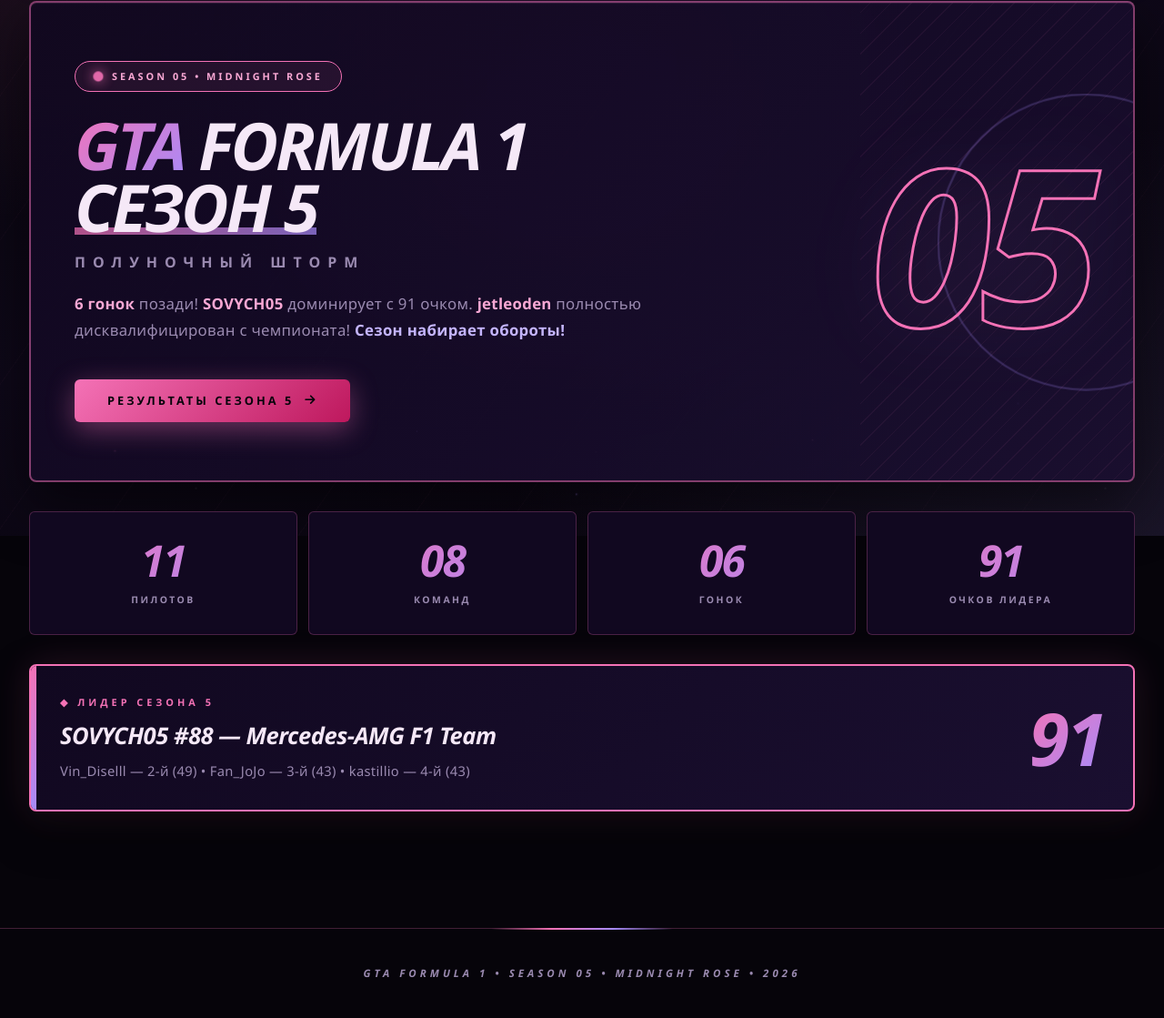
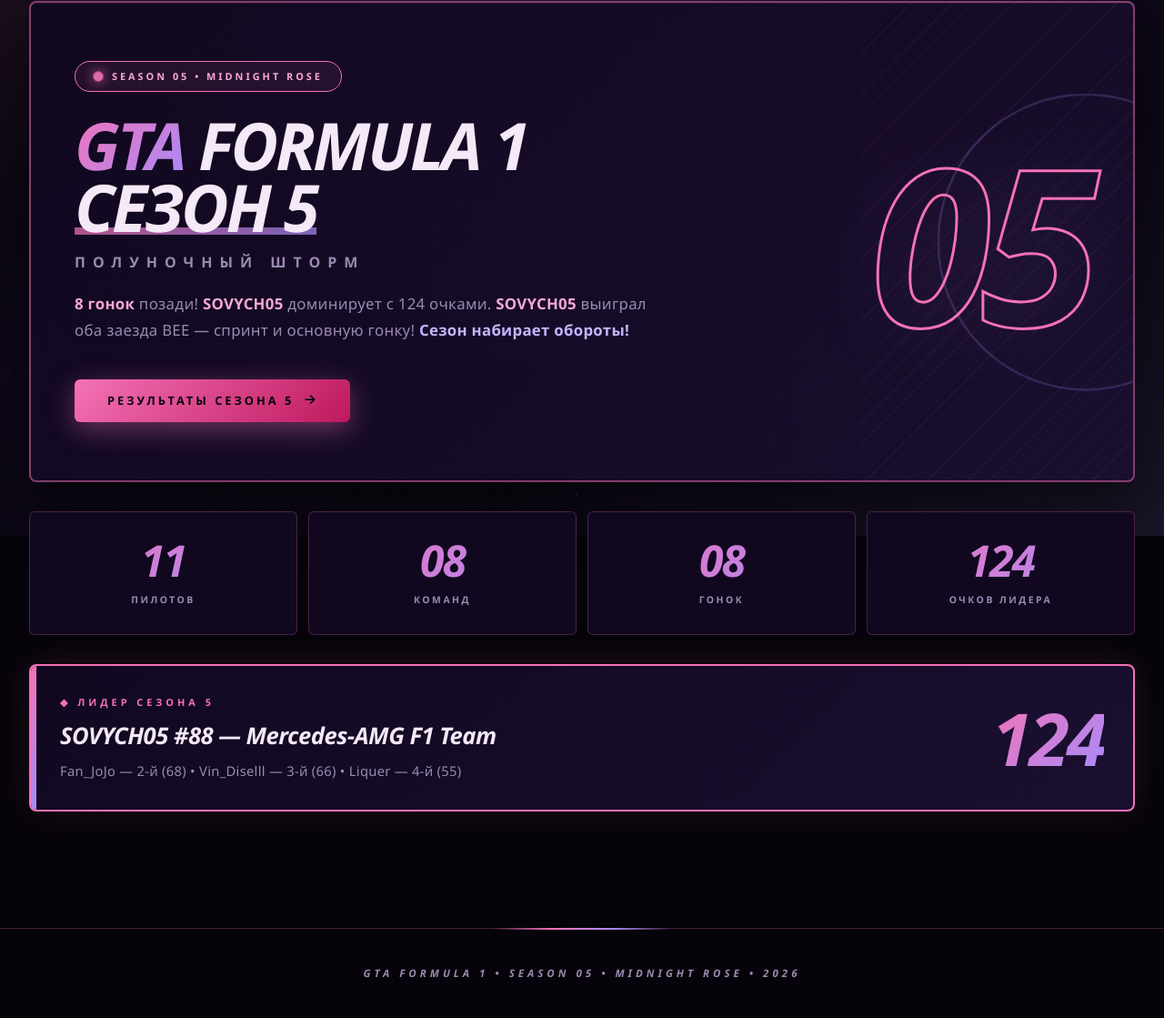
Before and after one commit to kastiowt-tech/gta-f1-championship, a plain HTML site: page index.html in a window 1280 px wide. Shown: the part 211-1330 px from the top of the page at 91% size. Drawn offline with Linux system fonts and the light colour scheme.

Commit message:
Update index.html

```diff
--- a/index.html
+++ b/index.html
@@ -17,10 +17,10 @@
             --panel: #110820;
             --panel-2: #1a0f30;
             --panel-3: #24153f;
-            --sunset: #f472b6;               /* розовый */
+            --sunset: #f472b6;
             --sunset-hi: #f9a8d4;
             --sunset-deep: #be185d;
-            --rose: #a78bfa;                 /* лаванда */
+            --rose: #a78bfa;
             --rose-hi: #c4b5fd;
             --cream: #f5e8f7;
             --text: #ebe0f5;
@@ -1479,7 +1479,7 @@
     <section id="home" class="page active">
         <div class="new-season-banner">
             <i class="fas fa-bolt"></i>
-            <span>СЕЗОН 5 ПРОДОЛЖАЕТСЯ — РОЗОВЫЙ ШТОРМ</span>
+            <span>СЕЗОН 5 ПРОДОЛЖАЕТСЯ — BEE ДАБЛ-ХЕДЕР</span>
             <i class="fas fa-bolt"></i>
         </div>
 
@@ -1495,8 +1495,8 @@
                     <small>Полуночный шторм</small>
                 </h1>
                 <p class="hero-sub">
-                    <strong>6 гонок</strong> позади! <strong>SOVYCH05</strong> доминирует с 91 очком.
-                    <strong>jetleoden</strong> полностью дисквалифицирован с чемпионата!
+                    <strong>8 гонок</strong> позади! <strong>SOVYCH05</strong> доминирует с 124 очками.
+                    <strong>SOVYCH05</strong> выиграл оба заезда BEE — спринт и основную гонку!
                     <strong class="rose">Сезон набирает обороты!</strong>
                 </p>
                 <a href="#results" class="cta-btn" data-page="results">
@@ -1516,11 +1516,11 @@
                 <div class="stat-label">Команд</div>
             </div>
             <div class="stat-item">
-                <div class="stat-number">06</div>
+                <div class="stat-number">08</div>
                 <div class="stat-label">Гонок</div>
             </div>
             <div class="stat-item">
-                <div class="stat-number">91</div>
+                <div class="stat-number">124</div>
                 <div class="stat-label">Очков лидера</div>
             </div>
         </div>
@@ -1529,9 +1529,9 @@
             <div>
                 <div class="label">◆ ЛИДЕР СЕЗОНА 5</div>
                 <h3>SOVYCH05 #88 — Mercedes-AMG F1 Team</h3>
-                <p>Vin_Diselll — 2-й (49) • Fan_JoJo — 3-й (43) • kastillio — 4-й (43)</p>
+                <p>Fan_JoJo — 2-й (68) • Vin_Diselll — 3-й (66) • Liquer — 4-й (55)</p>
             </div>
-            <div class="big-number">91</div>
+            <div class="big-number">124</div>
         </div>
     </section>
 
@@ -1813,31 +1813,55 @@
                     { position: 'DSQ', name: 'tom_kruiser', team: 'Alpine', points: 0, status: 'dsq', reason: 'Неправильный старт', teamKey: 'alpine', num: '12', qualy: 'P2>DSQ' },
                     { position: 'DNF', name: 'vitall_duo', team: 'Scuderia Ferrari', points: 0, status: 'dnf', reason: 'Авария', teamKey: 'ferrari', num: '27', qualy: 'P6>DNF' }
                 ]
+            },
+            'bee-sprint': {
+                title: 'BEE Sprint', date: '22.05.2026',
+                results: [
+                    { position: 1, name: 'SOVYCH05', team: 'Mercedes-AMG', points: 8, status: 'finished', teamKey: 'mercedes', num: '88', qualy: 'P2>P1' },
+                    { position: 2, name: 'Fan_JoJo', team: 'Mercedes-AMG', points: 7, status: 'finished', teamKey: 'mercedes', num: '35', qualy: 'P3>P2' },
+                    { position: 3, name: 'Liquer', team: 'Scuderia Ferrari', points: 6, status: 'finished', teamKey: 'ferrari', num: '77', qualy: 'P1>P3' },
+                    { position: 4, name: 'Vin_Diselll', team: 'Red Bull Racing', points: 5, status: 'finished', teamKey: 'redbull', num: '33', qualy: 'P6>P4' },
+                    { position: 5, name: 'Wallableb', team: 'Cadillac', points: 4, status: 'finished', teamKey: 'cadillac', num: '3', qualy: 'P4>P5' },
+                    { position: 6, name: 'tom_kruiser', team: 'Alpine', points: 3, status: 'finished', teamKey: 'alpine', num: '12', qualy: 'P5>P6' },
+                    { position: 7, name: 'vitall_duo', team: 'Scuderia Ferrari', points: 2, status: 'finished', teamKey: 'ferrari', num: '27', qualy: 'P7=P7' }
+                ]
+            },
+            'bee-gp': {
+                title: 'BEE GP', date: '29.05.2026',
+                results: [
+                    { position: 1, name: 'SOVYCH05', team: 'Mercedes-AMG', points: 25, status: 'finished', teamKey: 'mercedes', num: '88', qualy: 'P2>P1' },
+                    { position: 2, name: 'Fan_JoJo', team: 'Mercedes-AMG', points: 18, status: 'finished', teamKey: 'mercedes', num: '35', qualy: 'P3>P2' },
+                    { position: 3, name: 'Liquer', team: 'Scuderia Ferrari', points: 15, status: 'finished', teamKey: 'ferrari', num: '77', qualy: 'P1>P3' },
+                    { position: 4, name: 'Vin_Diselll', team: 'Red Bull Racing', points: 12, status: 'finished', teamKey: 'redbull', num: '33', qualy: 'P4=P4' },
+                    { position: 5, name: 'overshadower', team: 'Haas', points: 10, status: 'finished', teamKey: 'haas', num: '14', qualy: 'P7>P5' },
+                    { position: 6, name: 'vitall_duo', team: 'Scuderia Ferrari', points: 8, status: 'finished', teamKey: 'ferrari', num: '27', qualy: 'P6=P6' },
+                    { position: 'DNF', name: 'tom_kruiser', team: 'Alpine', points: 0, status: 'dnf', reason: 'Авария', teamKey: 'alpine', num: '12', qualy: 'P5>DNF' }
+                ]
             }
         };
 
         const driverStandings = [
-            { name: 'SOVYCH05', team: 'Mercedes-AMG F1 Team', points: 91, number: '88', teamKey: 'mercedes' },
-            { name: 'Vin_Diselll', team: 'Red Bull Racing F1 Team', points: 49, number: '33', teamKey: 'redbull' },
-            { name: 'Fan_JoJo', team: 'Mercedes-AMG F1 Team', points: 43, number: '35', teamKey: 'mercedes' },
+            { name: 'SOVYCH05', team: 'Mercedes-AMG F1 Team', points: 124, number: '88', teamKey: 'mercedes' },
+            { name: 'Fan_JoJo', team: 'Mercedes-AMG F1 Team', points: 68, number: '35', teamKey: 'mercedes' },
+            { name: 'Vin_Diselll', team: 'Red Bull Racing F1 Team', points: 66, number: '33', teamKey: 'redbull' },
+            { name: 'Liquer', team: 'Scuderia Ferrari F1 Team', points: 55, number: '77', teamKey: 'ferrari' },
+            { name: 'vitall_duo', team: 'Scuderia Ferrari F1 Team', points: 44, number: '27', teamKey: 'ferrari' },
             { name: 'kastillio', team: 'Mercedes-AMG F1 Team', points: 43, number: '1', teamKey: 'mercedes', title: 'РЕЗЕРВ' },
-            { name: 'tom_kruiser', team: 'Red Bull Racing F1 Team', points: 39, number: '12', teamKey: 'redbull' },
-            { name: 'vitall_duo', team: 'Scuderia Ferrari F1 Team', points: 36, number: '27', teamKey: 'ferrari' },
-            { name: 'Liquer', team: 'Scuderia Ferrari F1 Team', points: 34, number: '77', teamKey: 'ferrari' },
+            { name: 'tom_kruiser', team: 'Alpine F1 Team', points: 42, number: '12', teamKey: 'alpine' },
+            { name: 'overshadower', team: 'Haas F1 Team', points: 32, number: '14', teamKey: 'haas' },
+            { name: 'Wallableb', team: 'Cadillac F1 Team', points: 26, number: '3', teamKey: 'cadillac' },
             { name: 'yoki4', team: 'McLaren F1 Team', points: 25, number: '7', teamKey: 'mclaren' },
-            { name: 'Wallableb', team: 'Cadillac F1 Team', points: 22, number: '3', teamKey: 'cadillac' },
-            { name: 'overshadower', team: 'Haas F1 Team', points: 20, number: '14', teamKey: 'haas' },
             { name: 'VLADIVOSTOK', team: 'Williams F1 Team', points: 14, number: '23', teamKey: 'williams' }
         ];
 
         const teamStandings = [
-            { name: 'Mercedes-AMG F1 Team', points: 177, key: 'mercedes' },
-            { name: 'Scuderia Ferrari F1 Team', points: 75, key: 'ferrari' },
-            { name: 'Haas F1 Team', points: 53, key: 'haas' },
-            { name: 'Red Bull Racing F1 Team', points: 49, key: 'redbull' },
-            { name: 'Alpine F1 Team', points: 47, key: 'alpine' },
+            { name: 'Mercedes-AMG F1 Team', points: 235, key: 'mercedes' },
+            { name: 'Scuderia Ferrari F1 Team', points: 106, key: 'ferrari' },
+            { name: 'Red Bull Racing F1 Team', points: 66, key: 'redbull' },
+            { name: 'Haas F1 Team', points: 65, key: 'haas' },
+            { name: 'Alpine F1 Team', points: 50, key: 'alpine' },
+            { name: 'Cadillac F1 Team', points: 26, key: 'cadillac' },
             { name: 'McLaren F1 Team', points: 25, key: 'mclaren' },
-            { name: 'Cadillac F1 Team', points: 22, key: 'cadillac' },
             { name: 'Williams F1 Team', points: 14, key: 'williams' }
         ];
 
@@ -1847,23 +1871,25 @@
             { race: 'ITALIAN GP', winner: 'SOVYCH05', team: 'Mercedes-AMG', colorKey: 'mercedes' },
             { race: 'AUSTRIAN GP', winner: 'Fan_JoJo', team: 'Mercedes-AMG', colorKey: 'mercedes' },
             { race: 'Belgium Sprint', winner: 'SOVYCH05', team: 'Mercedes-AMG', colorKey: 'mercedes' },
-            { race: 'BELGIUM GP', winner: 'SOVYCH05', team: 'Mercedes-AMG', colorKey: 'mercedes' }
+            { race: 'BELGIUM GP', winner: 'SOVYCH05', team: 'Mercedes-AMG', colorKey: 'mercedes' },
+            { race: 'BEE Sprint', winner: 'SOVYCH05', team: 'Mercedes-AMG', colorKey: 'mercedes' },
+            { race: 'BEE GP', winner: 'SOVYCH05', team: 'Mercedes-AMG', colorKey: 'mercedes' }
         ];
 
         const records = [
-            { title: 'Лидер сезона', value: 'SOVYCH05 — 91 очко' },
-            { title: 'Наибольшее количество побед', value: 'SOVYCH05 — 5 побед из 6 гонок' },
+            { title: 'Лидер сезона', value: 'SOVYCH05 — 124 очка' },
+            { title: 'Наибольшее количество побед', value: 'SOVYCH05 — 7 побед из 8 гонок' },
+            { title: 'Идеальный BEE-уикенд', value: 'SOVYCH05 — победа в спринте и в основной гонке BEE' },
             { title: 'Полная дисквалификация', value: 'jetleoden — исключён из чемпионата' },
             { title: 'Первая победа Fan_JoJo', value: 'AUSTRIAN GP' },
-            { title: 'Команда-лидер', value: 'Mercedes-AMG F1 Team — 177 очков' },
+            { title: 'Команда-лидер', value: 'Mercedes-AMG F1 Team — 235 очков' },
             { title: 'Наибольший прогресс в гонке', value: 'kastillio — Belgium GP (P10 → P2)' },
-            { title: 'Лучший новичок', value: 'overshadower — 20 очков (Haas)' },
-            { title: 'Смена команды', value: 'tom_kruiser — перешёл в Red Bull Racing' }
+            { title: 'Лучший новичок', value: 'overshadower — 32 очка (Haas)' }
         ];
 
         const antiRecords = [
             { title: 'Полная дисквалификация пилота', value: 'jetleoden — исключён из чемпионата' },
-            { title: 'Худший уикенд Alpine', value: 'BELGIUM GP — tom_kruiser DSQ (неправильный старт)' },
+            { title: 'Худший уикенд Alpine', value: 'BELGIUM GP и BEE GP — tom_kruiser DSQ, затем DNF' },
             { title: 'Двойной DSQ', value: 'BELGIUM GP — jetleoden и tom_kruiser' },
             { title: 'Массовый сход', value: 'AUSTRIAN GP — 3 DNF + 1 DSQ' },
             { title: 'Столкновение лидеров', value: 'Vin_Diselll DSQ за столкновение с Liquer (Austrian GP)' },
@@ -1877,8 +1903,8 @@
             { date: '✓ 01.05', name: 'AUSTRIAN GP', status: 'completed' },
             { date: '✓ 08.05', name: 'Belgium Sprint', status: 'completed' },
             { date: '✓ 15.05', name: 'BELGIUM GP', status: 'completed' },
-            { date: '⏳ 22.05', name: 'BEE Sprint', status: 'upcoming' },
-            { date: '⏳ 29.05', name: 'BEE GP', status: 'upcoming' },
+            { date: '✓ 22.05', name: 'BEE Sprint', status: 'completed' },
+            { date: '✓ 29.05', name: 'BEE GP', status: 'completed' },
             { date: '⏳ 05.06', name: 'Sochi Autodrom GP', status: 'upcoming' },
             { date: '⏳ 12.06', name: 'Maze Bank GP', status: 'upcoming' },
             { date: '⏳ 19.06', name: 'Zancudo GP', status: 'upcoming' },
@@ -1949,7 +1975,9 @@
                 { id: 'italian-gp', name: 'ITALIAN GP' },
                 { id: 'austrian-gp', name: '🇦🇹 AUSTRIAN GP' },
                 { id: 'belgium-sprint', name: 'Belgium Sprint' },
-                { id: 'belgium-gp', name: '🇧🇪 BELGIUM GP' }
+                { id: 'belgium-gp', name: '🇧🇪 BELGIUM GP' },
+                { id: 'bee-sprint', name: 'BEE Sprint' },
+                { id: 'bee-gp', name: 'BEE GP' }
             ];
             racesList.forEach((r, idx) => {
                 let btn = document.createElement('button');
```
